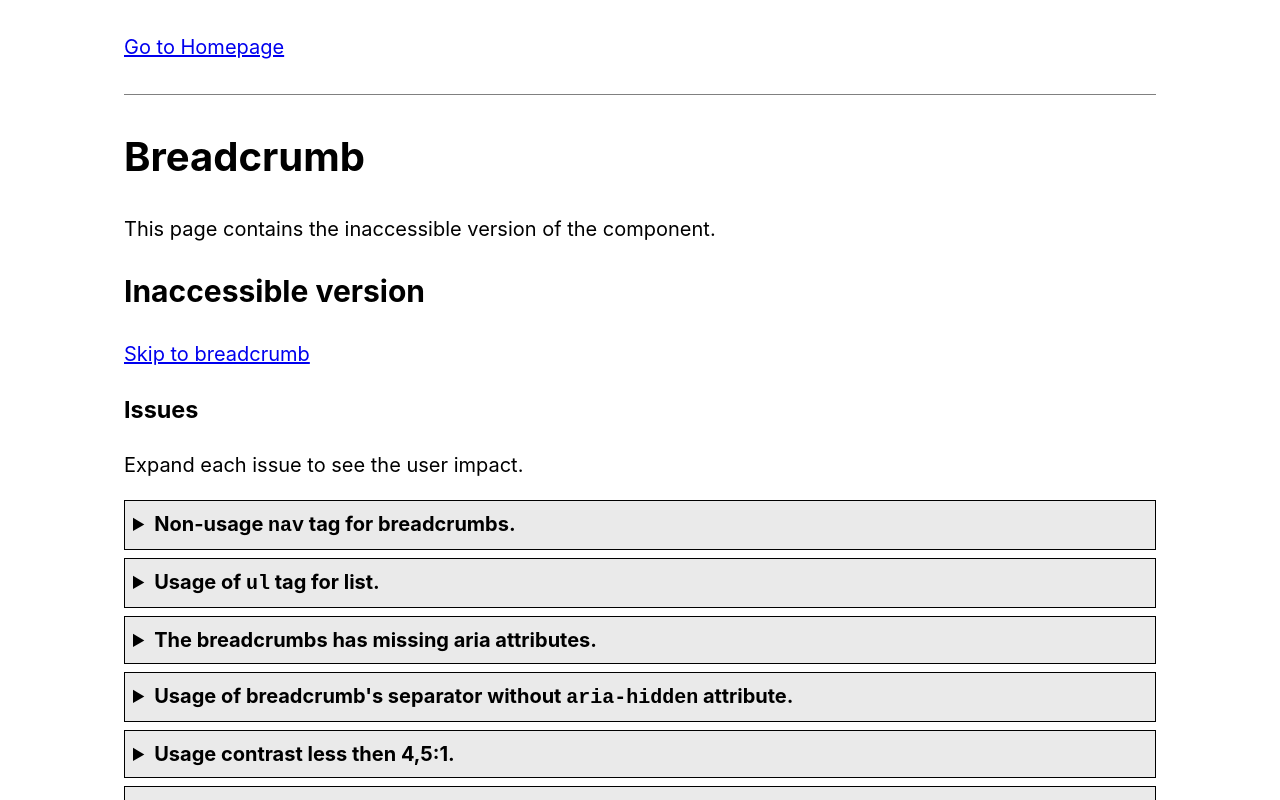
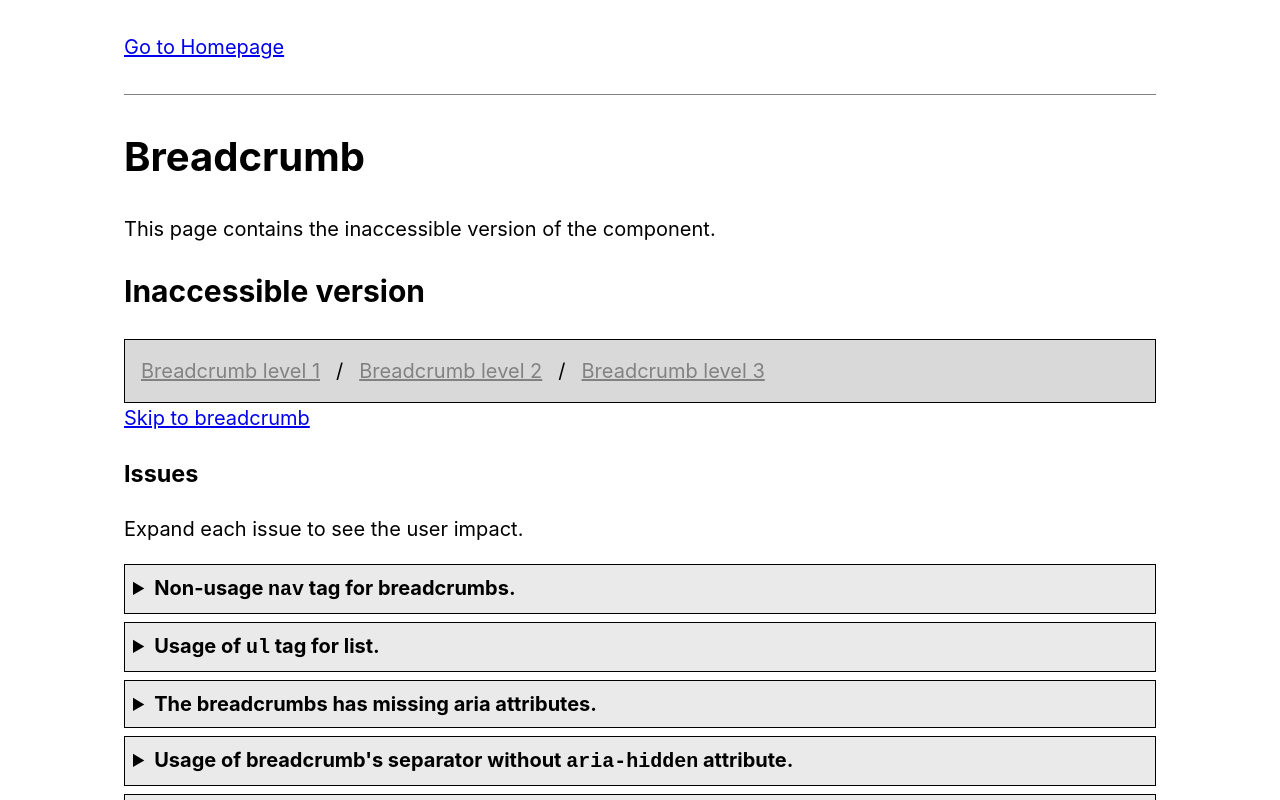
Before and after one commit to Alena5041/Accessibility, a Next.js app in the folder inaccessible-components/: page /page-breadcrumb in a window 1280 px wide. Shown: the top 800 px of the page. Built offline with nearby package versions, Linux system fonts and the light colour scheme.

Commit message:
Uncomment inaccessible breadcrumb

```diff
--- a/inaccessible-components/pages/page-breadcrumb.js
+++ b/inaccessible-components/pages/page-breadcrumb.js
@@ -16,7 +16,7 @@ export default function PageBreadcrumb() {
         <p>This page contains the inaccessible version of the component.</p>
 
         <h2>Inaccessible version</h2>
-        {/* <Breadcrumb /> */}
+        <Breadcrumb />
 
         <a href="#a-breadcrumb" aria-label='Skip to main breadcrumb'>Skip to breadcrumb</a>
 
```
